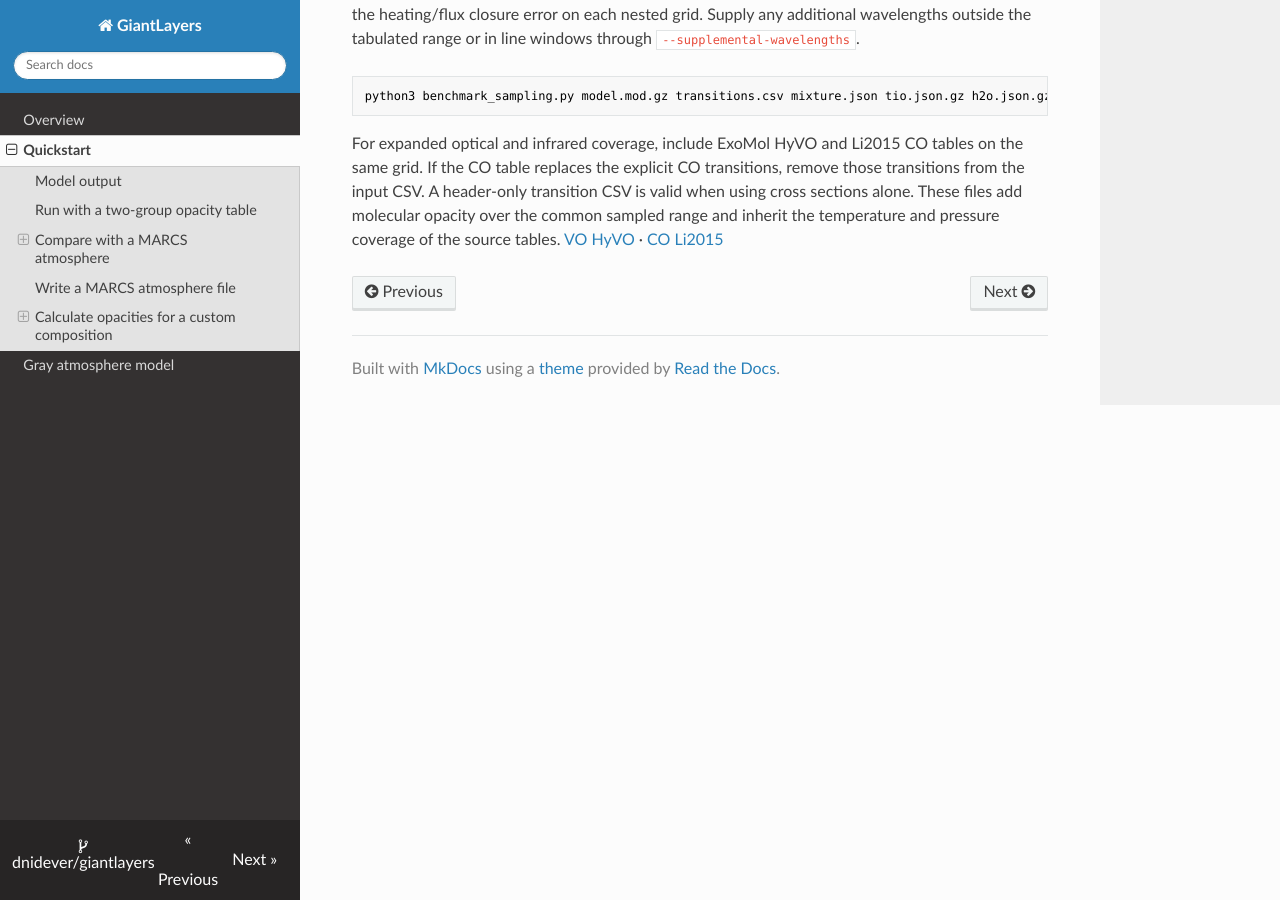
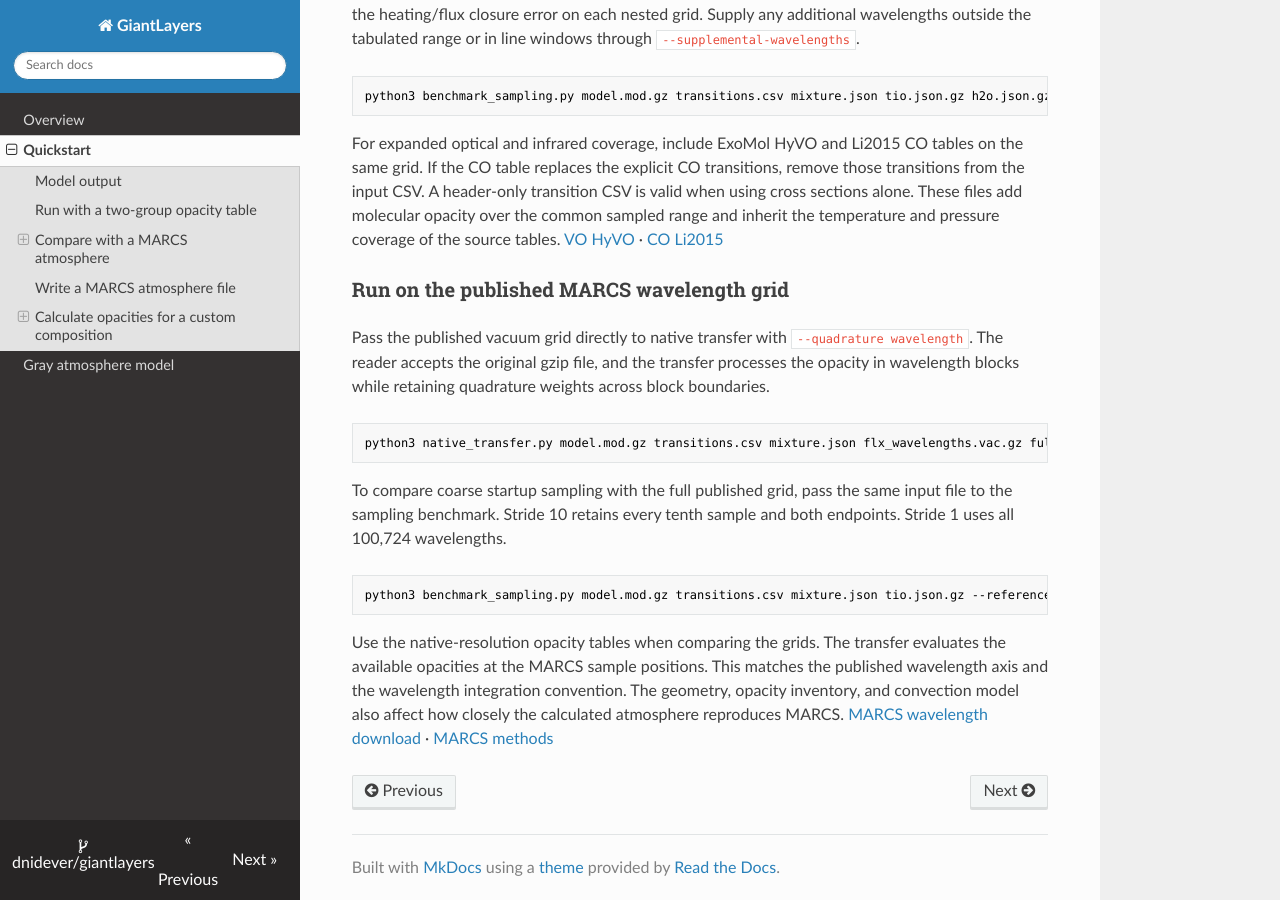
Before and after one commit to dnidever/giantlayers, an MkDocs documentation site: the page built from docs/quickstart.md, in a window 1280 px wide and 900 px high, scrolled down 4809 px. Built offline with MkDocs 1.6.1, drawn with Linux system fonts in a browser that asks for light colours; nearby versions of some CDN libraries.

Commit message:
Document exact MARCS grid transfer

````diff
--- a/docs/quickstart.md
+++ b/docs/quickstart.md
@@ -150,3 +150,19 @@ python3 benchmark_sampling.py model.mod.gz transitions.csv mixture.json tio.json
 ```
 
 For expanded optical and infrared coverage, include ExoMol HyVO and Li2015 CO tables on the same grid. If the CO table replaces the explicit CO transitions, remove those transitions from the input CSV. A header-only transition CSV is valid when using cross sections alone. These files add molecular opacity over the common sampled range and inherit the temperature and pressure coverage of the source tables. [VO HyVO](https://exomol.com/data/molecules/VO/51V-16O/HyVO/) · [CO Li2015](https://www.exomol.com/data/molecules/CO/12C-16O/Li2015/)
+
+### Run on the published MARCS wavelength grid
+
+Pass the published vacuum grid directly to native transfer with `--quadrature wavelength`. The reader accepts the original gzip file, and the transfer processes the opacity in wavelength blocks while retaining quadrature weights across block boundaries.
+
+```sh
+python3 native_transfer.py model.mod.gz transitions.csv mixture.json flx_wavelengths.vac.gz full-grid.csv --quadrature wavelength --molecular-cross-section tio.json.gz
+```
+
+To compare coarse startup sampling with the full published grid, pass the same input file to the sampling benchmark. Stride 10 retains every tenth sample and both endpoints. Stride 1 uses all 100,724 wavelengths.
+
+```sh
+python3 benchmark_sampling.py model.mod.gz transitions.csv mixture.json tio.json.gz --reference-wavelengths flx_wavelengths.vac.gz --strides 10 1 --quadrature wavelength > marcs-sampling.csv
+```
+
+Use the native-resolution opacity tables when comparing the grids. The transfer evaluates the available opacities at the MARCS sample positions. This matches the published wavelength axis and the wavelength integration convention. The geometry, opacity inventory, and convection model also affect how closely the calculated atmosphere reproduces MARCS. [MARCS wavelength download](https://marcs.astro.uu.se/docs.html) · [MARCS methods](https://arxiv.org/abs/0805.0554)
````
